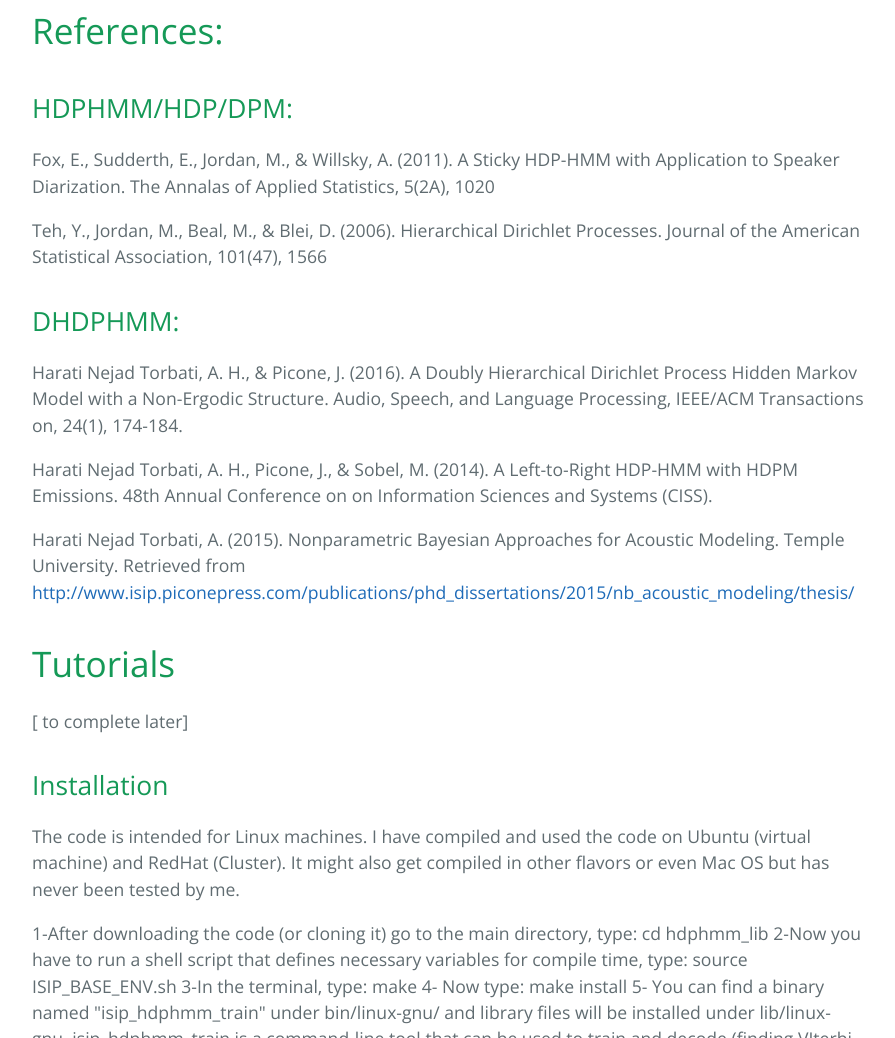
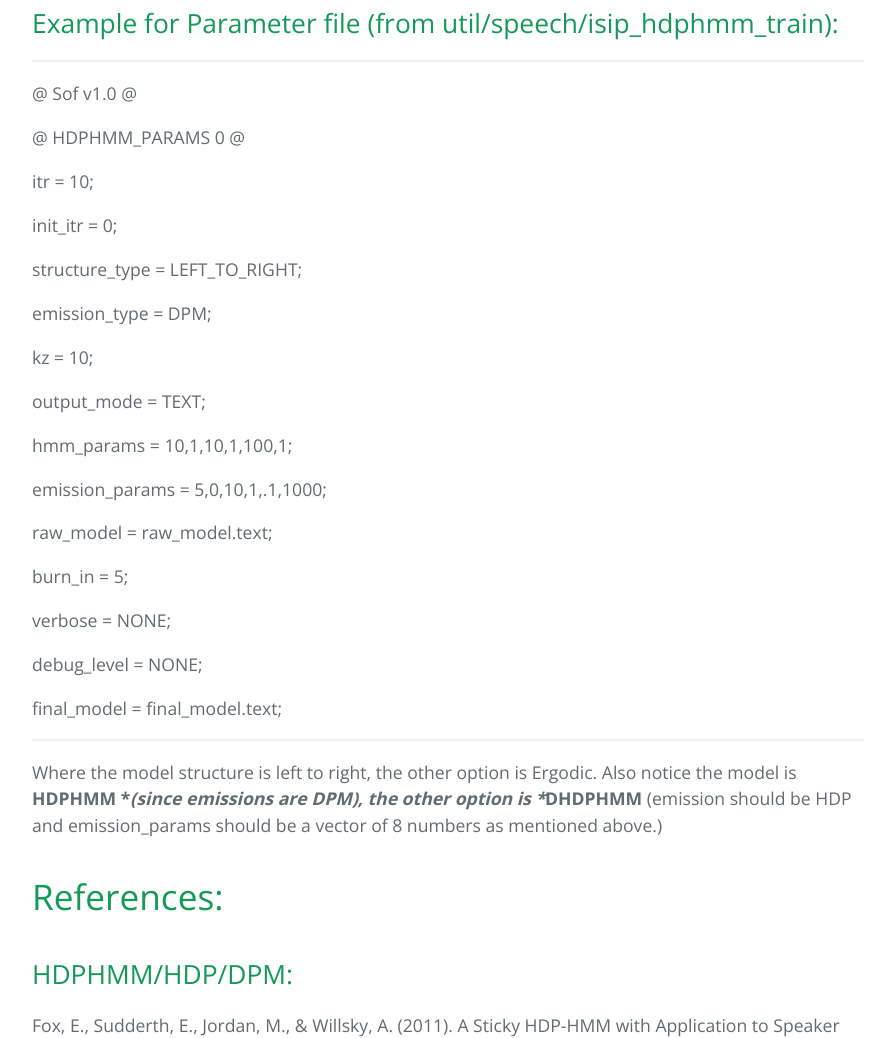
Before and after one commit to amirharati/hdphmm_lib, a plain HTML site: page index.html in a window 1280 px wide. Shown: the part 4776-5814 px from the top of the page, without its empty margins (192-1087 px from the left). Drawn offline with nearby package versions, Linux system fonts and the light colour scheme.

Commit message:
Create gh-pages branch via GitHub

```diff
--- a/index.html
+++ b/index.html
@@ -181,6 +181,45 @@ where:</p>
 <p>pseudo_mean: just used for NIW .
 (refer to Fox et al. 2011  for details).</p>
 
+<h2>
+<a id="example-for-parameter-file-from-utilspeechisip_hdphmm_train" class="anchor" href="#example-for-parameter-file-from-utilspeechisip_hdphmm_train" aria-hidden="true"><span aria-hidden="true" class="octicon octicon-link"></span></a>Example for Parameter file (from util/speech/isip_hdphmm_train):</h2>
+
+<hr>
+
+<p>@ Sof v1.0 @</p>
+
+<p>@ HDPHMM_PARAMS 0 @</p>
+
+<p>itr = 10;</p>
+
+<p>init_itr = 0;</p>
+
+<p>structure_type = LEFT_TO_RIGHT;</p>
+
+<p>emission_type = DPM;</p>
+
+<p>kz = 10;</p>
+
+<p>output_mode = TEXT;</p>
+
+<p>hmm_params = 10,1,10,1,100,1;</p>
+
+<p>emission_params = 5,0,10,1,.1,1000;</p>
+
+<p>raw_model = raw_model.text;</p>
+
+<p>burn_in = 5;</p>
+
+<p>verbose = NONE;</p>
+
+<p>debug_level = NONE;</p>
+
+<p>final_model = final_model.text;</p>
+
+<hr>
+
+<p>Where the model structure is left to right, the other option is Ergodic. Also notice the model is <strong>HDPHMM *<em>(since emissions are DPM), the other option is *</em>DHDPHMM</strong> (emission should be HDP and emission_params should be a vector of 8 numbers as mentioned above.)</p>
+
 <h1>
 <a id="references" class="anchor" href="#references" aria-hidden="true"><span aria-hidden="true" class="octicon octicon-link"></span></a>References:</h1>
 
```
Also changed, not shown: params.json (+1 -1 lines).
